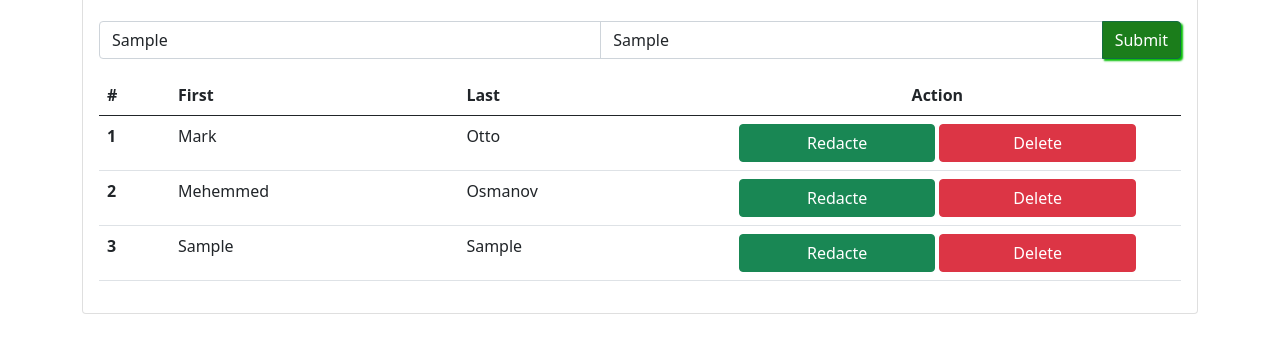
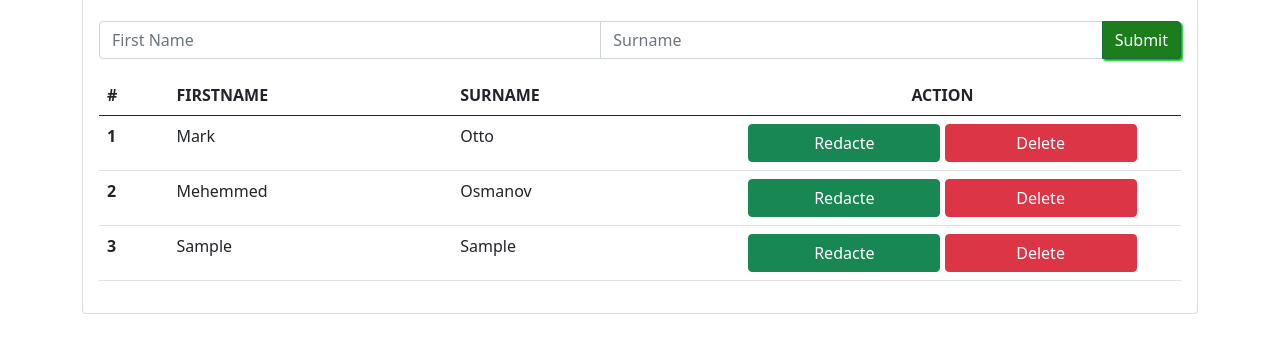
Before and after one commit to Lmntria/23-10-2022-Homework-JS, a plain HTML site: page index.html in a window 1280 px wide. Both pictures are taken after typing "Sample", "Sample" into the empty fields and a click on the button "Submit". Shown: the part 100-450 px from the top of the page. Drawn offline with nearby package versions, Linux system fonts and the light colour scheme.

Commit message:
input length fixes

```diff
--- a/assets/css/main.css
+++ b/assets/css/main.css
@@ -5,7 +5,6 @@
 }
 .form-control:focus{
   box-shadow: 2px 2px 2px #517ea8!important;
-  /* border-color: #517ea8; */
 }
 .btn-custom-success{
   background-color:rgb(27, 125, 27) !important;
--- a/assets/js/main.js
+++ b/assets/js/main.js
@@ -1,15 +1,12 @@
 let submit=document.getElementById("submit")
+let info=document.getElementById("correction")
+let namearr=[];
+let surarr=[]
 let count=2
 submit.addEventListener('click',function() {
   let surname=this.previousElementSibling;
   let name=surname.previousElementSibling
-  if ((surname.value.trim()==0 && name.value.trim()==0)) {
-    surname.style.borderColor="red"
-    name.style.borderColor="red"
-    alert("AD ve Soyad bos olabilmez!!!")
-  }
-  else{
-    let number=document.getElementsByClassName("list-number")
+  if ((surname.value.trim()>0 && name.value.trim()>0) || (name.value.length>2 && surname.value.length>5 )) {
     count++
     let tableBody=document.getElementById("table-body")
     tableBody.innerHTML+=
@@ -23,5 +20,17 @@ submit.addEventListener('click',function() {
       </td>
     </tr>
     `
+    surname.value=""
+    name.value=""
+    console.log(name)
+    info.style="display: none !important"
+    surname.style.borderColor="#ced4da"
+    name.style.borderColor="#ced4da"
+
+  }
+  else{
+    surname.style.borderColor="red"
+    name.style.borderColor="red"
+    info.style="display: block !important"
   }
 })
--- a/index.html
+++ b/index.html
@@ -18,13 +18,14 @@
           <input type="text" class="form-control" placeholder="Surname" aria-label="Server">
           <button class="btn btn-success btn-custom-success" id="submit">Submit</button>
         </div>
+        <p class="text-uppercase text-danger d-none fw-bold" id="correction">Ad'in uzunlugu minumum 3 herf olmalidir</p>
         <table class="table table-hover">
           <thead>
             <tr>
               <th scope="col">#</th>
-              <th scope="col">First</th>
-              <th scope="col">Last</th>
-              <th scope="col" class="text-center">Action</th>
+              <th scope="col" class="text-uppercase">Firstname</th>
+              <th scope="col" class="text-uppercase">surname</th>
+              <th scope="col" class="text-center text-uppercase">Action</th>
             </tr>
           </thead>
           <tbody id="table-body">
```
